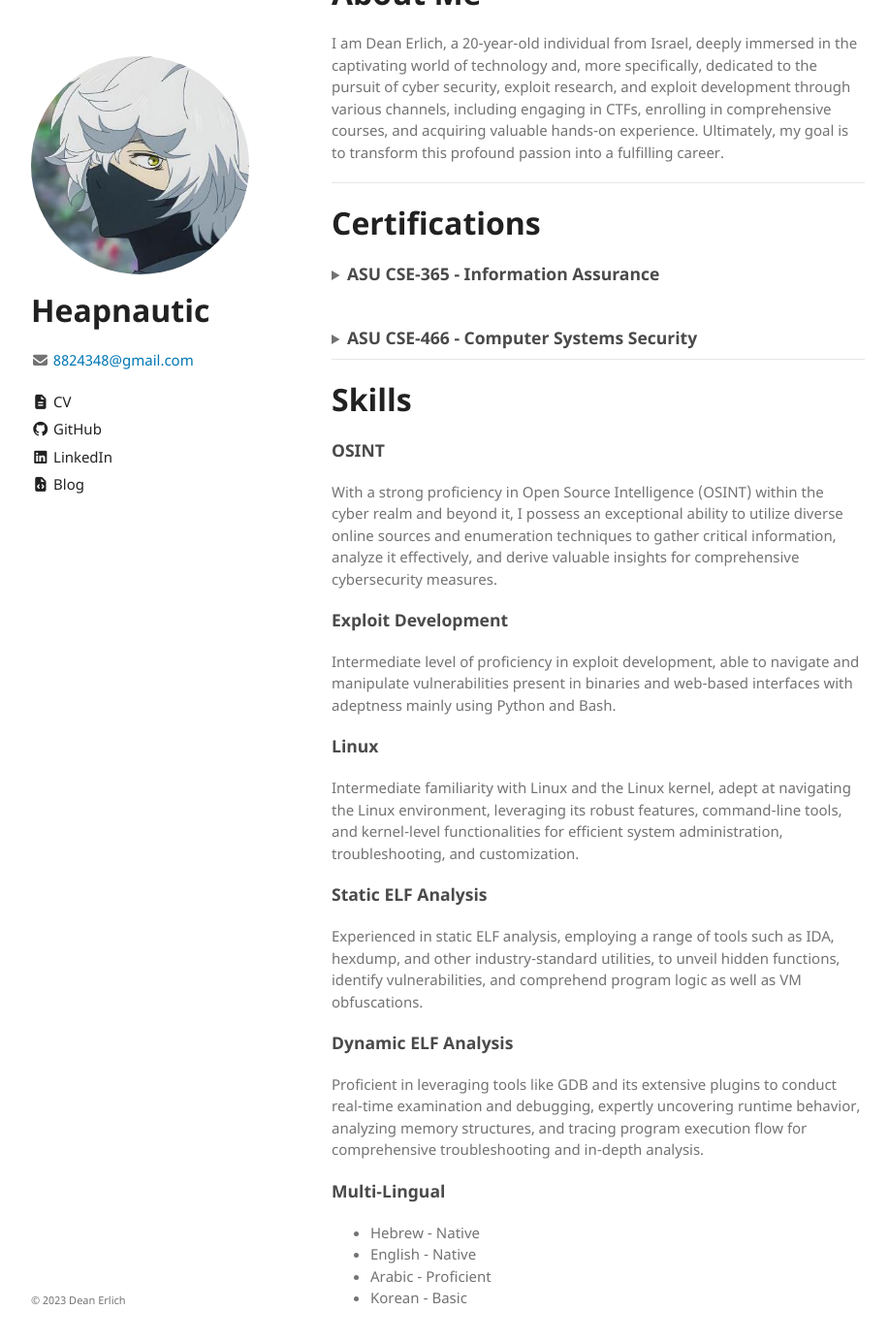
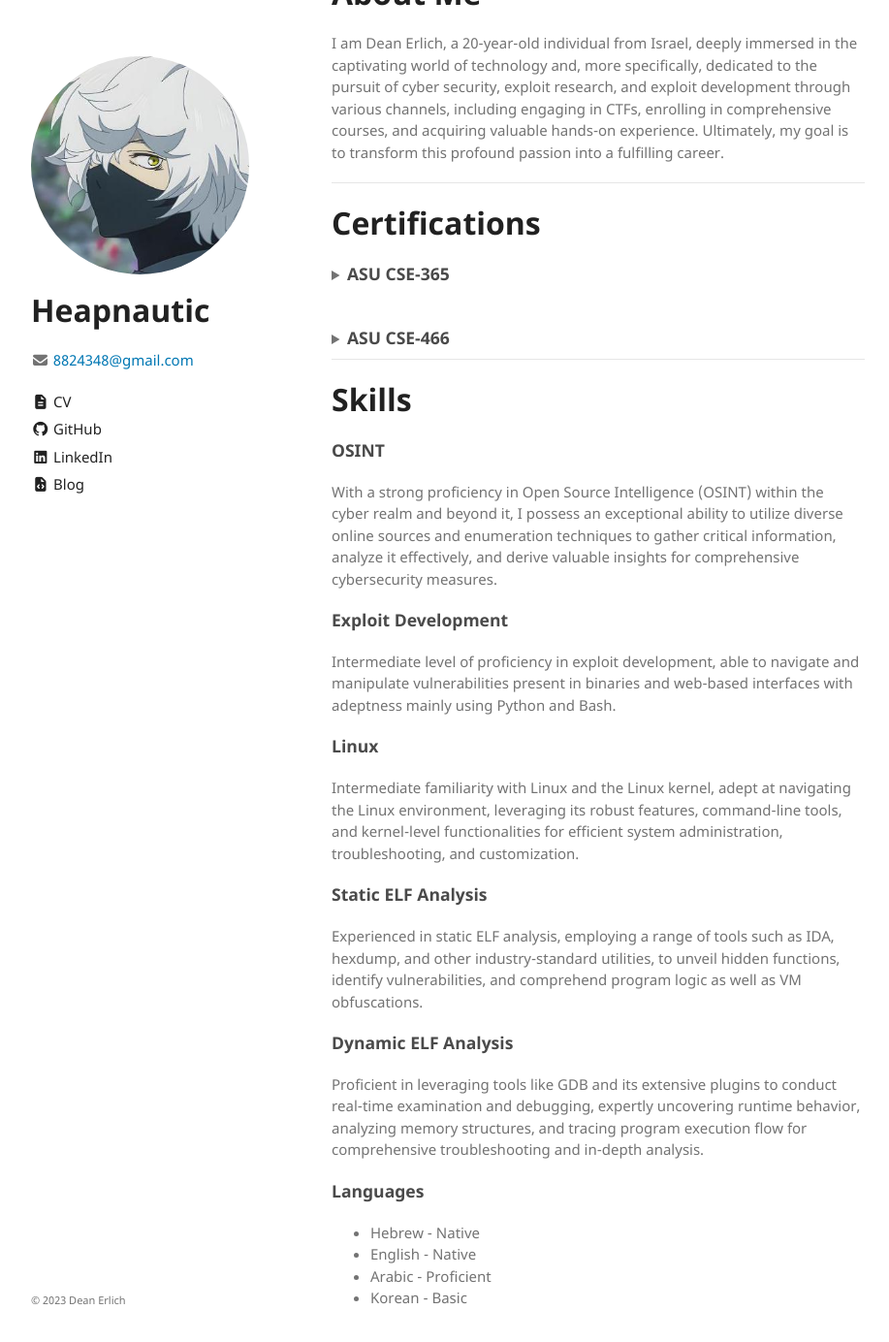
Before and after one commit to ninpwn/ninpwn.github.io, a Jekyll site: the page built from index.md, in a window 1280 px wide and 1400 px high, scrolled down 234 px. Shown: the top 1384 px of the window at 97% size, without its empty margins (178-1095 px from the left). Built offline with Jekyll 4.4.1, drawn with Linux system fonts in a browser that asks for light colours; our own code applies the rules of GitHub Pages for plain Markdown files.

Commit message:
Update index.md

```diff
--- a/index.md
+++ b/index.md
@@ -17,12 +17,14 @@ I am Dean Erlich, a 20-year-old individual from Israel, deeply immersed in the c
 # Certifications
 
 <details>
-<summary><h3 style="margin: 0; display: inline;">ASU CSE-365 - Information Assurance</h3></summary>
+<summary><h3 style="margin: 0; display: inline;">ASU CSE-365</h3></summary>
+<h4>Information Assurance</h4>
 The course offered an enlightening journey encompassing diverse subjects such as web server construction in x86-64 ASM, reverse engineering, MITM attacks, cryptography, web vulnerabilities and binary exploitation. ASU's CSE-365 helped me foster a comprehensive understanding of safeguarding digital landscapes.
 </details>
 <br>
 <details>
-<summary><h3 style="margin: 0; display: inline;">ASU CSE-466 - Computer Systems Security</h3></summary>
+<summary><h3 style="margin: 0; display: inline;">ASU CSE-466</h3></summary>
+<h4>Computer Systems Security</h4>
 During the course, I have gained comprehensive expertise in the domains of reverse engineering binaries, proficiently crafting shellcodes, adeptly identifying memory errors, and acquiring substantial experience in the art of exploiting software and systems through the strategic utilization of memory primitives.
 </details>
 
@@ -45,7 +47,7 @@ Experienced in static ELF analysis, employing a range of tools such as IDA, hexd
 ### Dynamic ELF Analysis
 Proficient in leveraging tools like GDB and its extensive plugins to conduct real-time examination and debugging, expertly uncovering runtime behavior, analyzing memory structures, and tracing program execution flow for comprehensive troubleshooting and in-depth analysis.
 
-### Multi-Lingual
+### Languages
 - Hebrew - Native
 - English - Native
 - Arabic - Proficient
```
